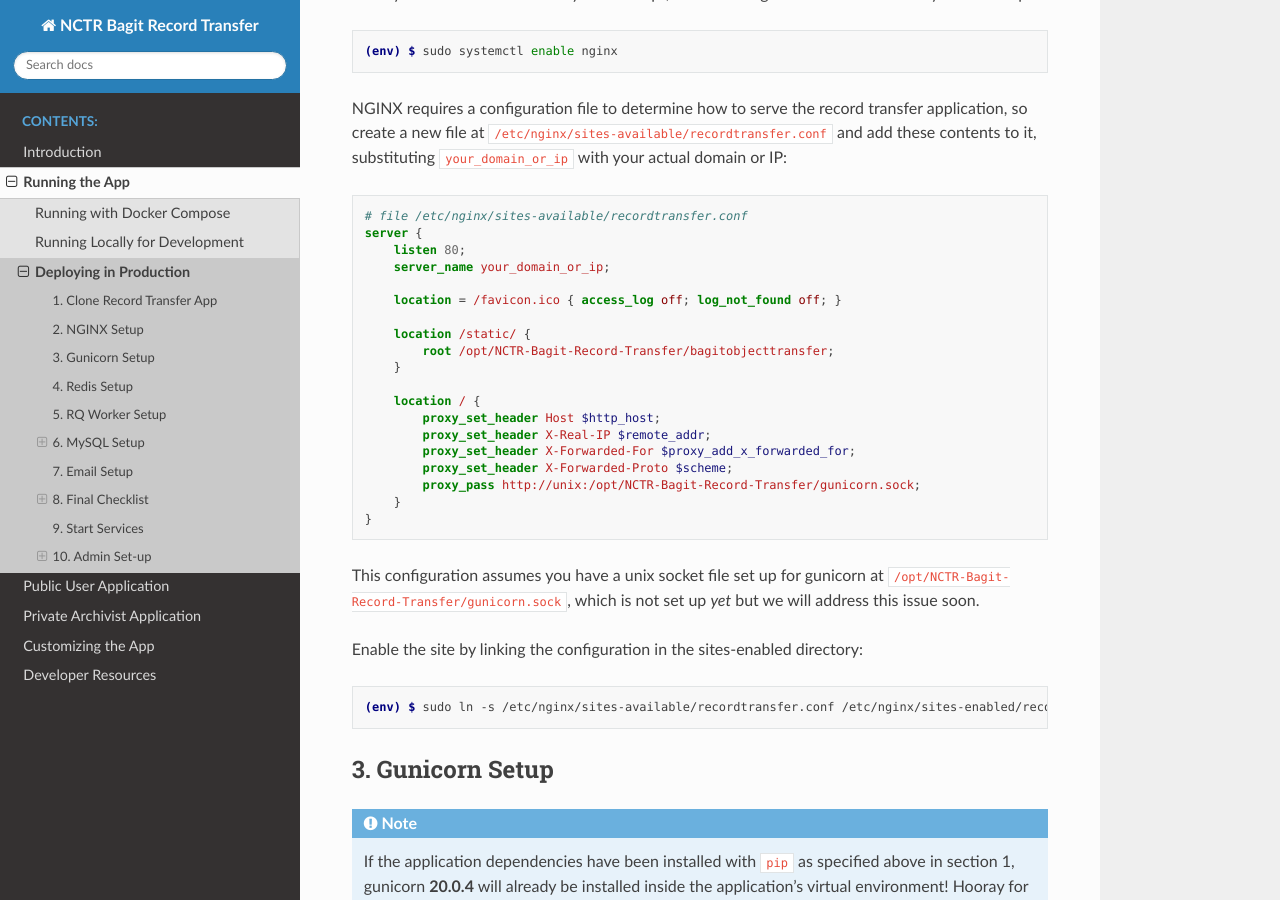
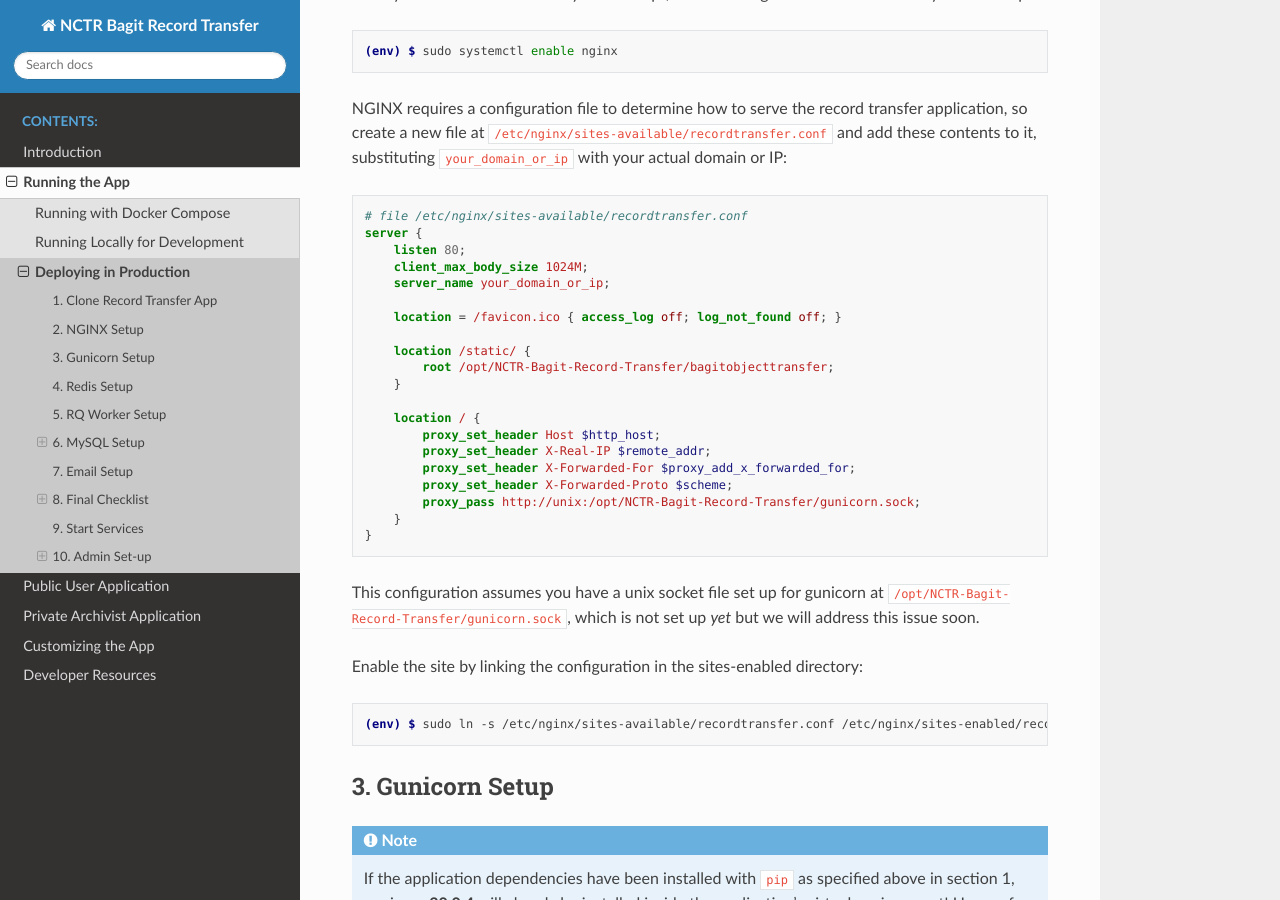
Before and after one commit to NationalCentreTruthReconciliation/Secure-Record-Transfer, a Sphinx documentation site: the page built from docs/running/production.rst, in a window 1280 px wide and 900 px high, scrolled down 3330 px. Built offline with Sphinx 7.4.7 and the Read the Docs theme 2.0.0, drawn with Linux system fonts in a browser that asks for light colours.

Commit message:
Add client_max_body_size to allow big transfers

```diff
--- a/docs/running/production.rst
+++ b/docs/running/production.rst
@@ -195,6 +195,7 @@
     # file /etc/nginx/sites-available/recordtransfer.conf
     server {
         listen 80;
+        client_max_body_size 1024M;
         server_name your_domain_or_ip;
 
         location = /favicon.ico { access_log off; log_not_found off; }
```
